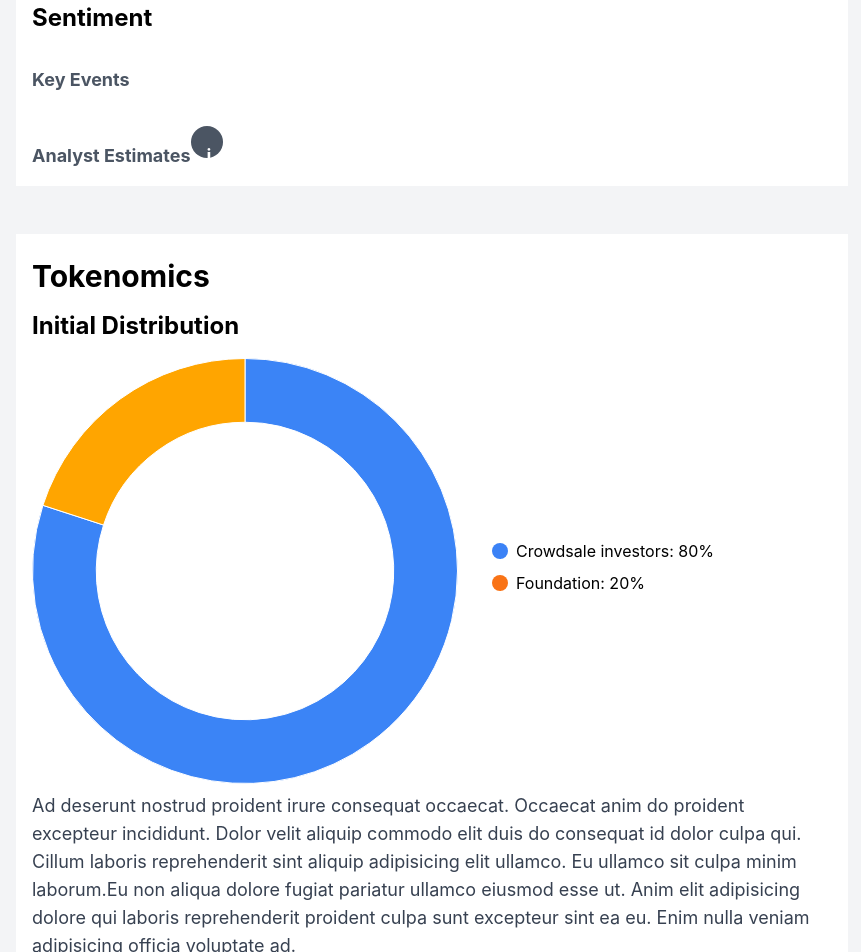
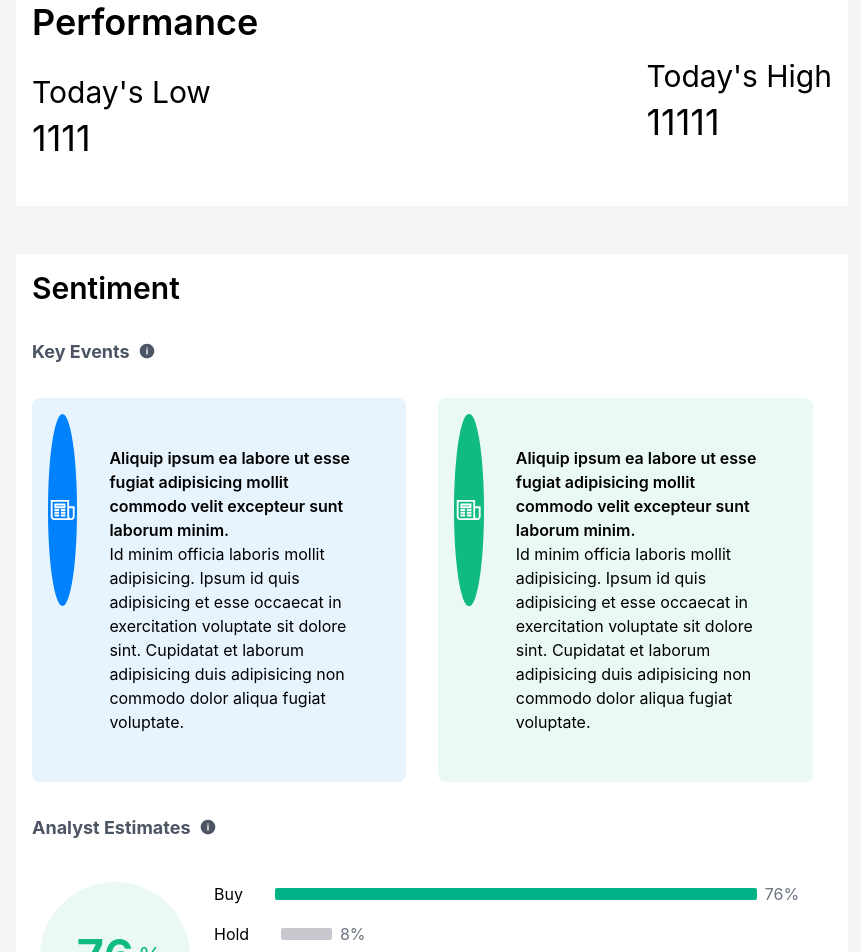
Before and after one commit to MANISH-LAB/TradingAppKoinX, a React (Create React App) app: page / in a window 1280 px wide. Shown: the part 140-1092 px from the top of the page, without its empty margins (8-869 px from the left). Built offline with nearby package versions, Linux system fonts and the light colour scheme; no server answers.

Commit message:
Added react-icons dependency and imported the icons used in the codebase and added required charts

```diff
--- a/package.json
+++ b/package.json
@@ -11,6 +11,7 @@
     "react": "^18.2.0",
     "react-chartjs-2": "^5.2.0",
     "react-dom": "^18.2.0",
+    "react-icons": "^5.0.1",
     "react-redux": "^9.1.0",
     "react-router-dom": "^6.22.2",
     "react-scripts": "5.0.1",
--- a/src/components/AnalystEstimates.js
+++ b/src/components/AnalystEstimates.js
@@ -1,14 +1,25 @@
-import React from 'react'
+import React from 'react';
+import DynamicBars from '../utils/charts/DynamicBars';
 
 const AnalystEstimates = () => {
+  const divStyle = {
+    backgroundColor: '#ebf9f4',
+    width: '150px',
+    height: '150px',
+    borderRadius: '50%',  // This makes the div rounded and creates a circle
+    display: 'flex',
+    alignItems: 'center',
+    justifyContent: 'center',
+  };
+
   return (
-    <div>
-        <h1 className='p-4 text-lg font-bold text-gray-600'>Analyst Estimates
-        <button class='rounded-full h-2 w-2 bg-gray-600 text-white p-4'>i</button>
-
-        </h1>
+    <div className='flex'>
+      <div className='rounded-full m-6 px-8' style={divStyle}>
+        <p className='text-5xl font-semibold text-[#0fba83] pl-3'>76</p><span className='text-[#0fba83] p-1 text-2xl'>%</span>
+      </div>
+      <DynamicBars/>
     </div>
-  )
+  );
 }
 
-export default AnalystEstimates
+export default AnalystEstimates;
--- /dev/null
+++ b/src/components/Fundamentals.js
@@ -0,0 +1,9 @@
+import React from 'react'
+
+const Fundamentals = () => {
+  return (
+    <div>Fundamentals</div>
+  )
+}
+
+export default Fundamentals
--- a/src/components/Home.js
+++ b/src/components/Home.js
@@ -6,6 +6,7 @@ import Tokenomics from './Tokenomics';
 import AboutCoin from './AboutCoin';
 import GetStarted from './GetStarted';
 import SentimentCard from './SentimentCard';
+import Performance from './Performance';
 
 const Home = () => {
 
@@ -14,6 +15,7 @@ const Home = () => {
     <div className='bg-gray-100'>
       <Header />
       <div className='flex flex-col '>
+        <Performance/>
         <SentimentCard/>
       <Tokenomics/>
       <GetStarted/>
--- a/src/components/KeyEvents.js
+++ b/src/components/KeyEvents.js
@@ -1,12 +1,28 @@
-import React from 'react'
+import React from 'react';
+import { LiaNewspaper } from 'react-icons/lia';
 
-const KeyEvents = () => {
+const KeyEvents = ({ bgColor, iconBgColor }) => {
+  const divStyle1 = {
+    backgroundColor: bgColor,
+  };
+  const divStyle2 = {
+    backgroundColor: iconBgColor,
+  };
   return (
-    <div>
-        <h1 className='p-4 font-bold text-lg text-gray-600'>Key Events</h1>
+    <div className="rounded-lg w-[45%] flex m-4 p-4 h-[30%]" style={divStyle1}>
+      <LiaNewspaper className="rounded-full py-[-12px] text-white " style={{...divStyle2, fontSize:'12rem', borderRadius:'100%'}} />
+      <div className="p-4 m-4">
+        <h1 className="font-semibold">
+          Aliquip ipsum ea labore ut esse fugiat adipisicing mollit commodo velit excepteur sunt laborum minim.
+        </h1>
+        <p>
+          Id minim officia laboris mollit adipisicing. Ipsum id quis adipisicing et esse occaecat in exercitation
+          voluptate sit dolore sint. Cupidatat et laborum adipisicing duis adipisicing non commodo dolor aliqua fugiat
+          voluptate.
+        </p>
+      </div>
+    </div>
+  );
+};
 
-    </div>
-  )
-}
-
-export default KeyEvents
+export default KeyEvents;
--- /dev/null
+++ b/src/components/Performance.js
@@ -0,0 +1,22 @@
+import React from 'react'
+
+const Performance = () => {
+  return (
+    <div className='w-[65%] bg-white m-6 p-4'>
+        <h1 className='text-4xl font-semibold'>Performance</h1>
+        <div className='flex justify-between my-4'>
+            <div className='py-4'>
+                <h1 className='text-3xl'>Today's Low</h1>
+                <h1 className='text-4xl mt-2'>1111</h1>
+            </div>
+            <div></div>
+            <div>
+                <h1 className='text-3xl'>Today's High</h1>
+                <h1 className='text-4xl mt-2'>11111</h1>
+            </div>
+        </div>
+    </div>
+  )
+}
+
+export default Performance
--- a/src/components/SentimentCard.js
+++ b/src/components/SentimentCard.js
@@ -2,14 +2,23 @@ import React from 'react'
 import KeyEvents from './KeyEvents'
 import AnalystEstimates from './AnalystEstimates'
 
+import { IoIosInformationCircle } from "react-icons/io";
+
+
 const SentimentCard = () => {
   return (
     <div className='bg-white w-[65%] m-6 '>
-        <h1 className='font-bold text-2xl p-4'>Sentiment</h1>
+        <h1 className='font-semibold text-3xl p-4'>Sentiment</h1>
         <div>
-            <KeyEvents/>
+        <h1 className='p-4 font-bold text-lg flex text-gray-600'>Key Events <IoIosInformationCircle className='mt-1 ml-2' /></h1>
+        <div className='flex'>
+            <KeyEvents bgColor='#e8f4fd' iconBgColor='#0082ff'/>
+            <KeyEvents bgColor='#ebf9f4' iconBgColor='#0fba83'/>
+        </div>
         </div>
         <div>
+        <h1 className='p-4 text-lg flex font-bold text-gray-600'>Analyst Estimates <IoIosInformationCircle className='mt-1 ml-2' />
+        </h1>
             <AnalystEstimates/>
         </div>
     </div>
--- /dev/null
+++ b/src/utils/charts/DynamicBars.js
@@ -0,0 +1,23 @@
+import React from 'react';
+
+const DynamicBars = () => {
+  const data = [
+    { name: 'Buy', percentage: 76, color: '#00b386' },
+    { name: 'Hold', percentage: 8, color: '#c7c8ce' },
+    { name: 'Sell', percentage: 16, color: '#f7324c' },
+  ];
+
+  return (
+    <div className="my-4 w-full">
+      {data.map((item, index) => (
+        <div key={index} className="flex py-2 justify-start items-center">
+          <p className="pr-8">{item.name}</p>
+          <div className={`h-3 bg-${item.color} rounded-sm`} style={{ width: `${item.percentage}%`, backgroundColor: `${item.color}` }} />
+          <p className="pl-2 text-gray-500">{item.percentage}%</p>
+        </div>
+      ))}
+    </div>
+  );
+};
+
+export default DynamicBars;
```
Also changed, not shown: 1 other file (tests, documents, lock files or other folders).
